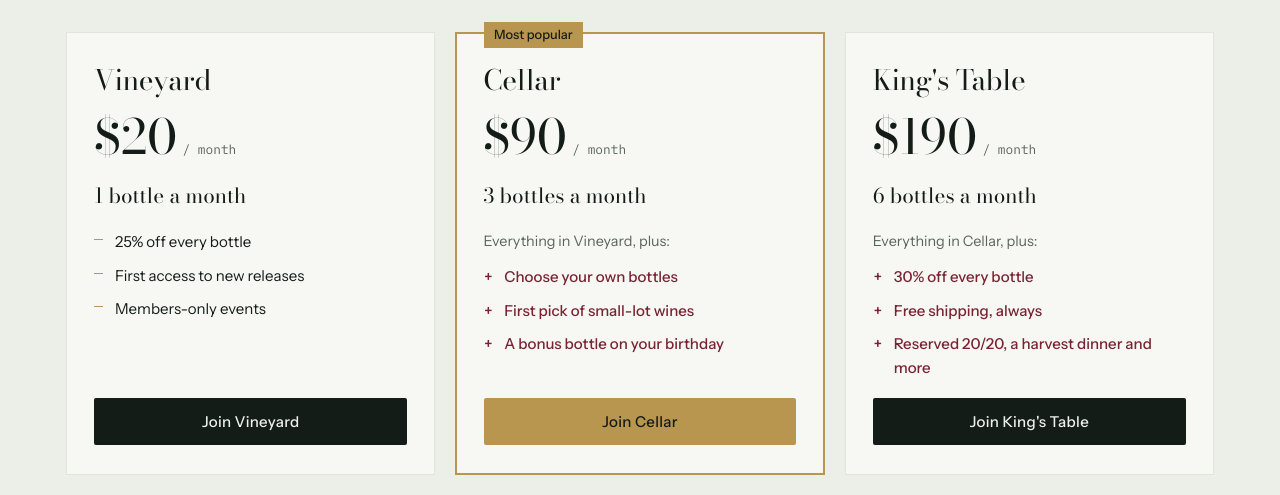
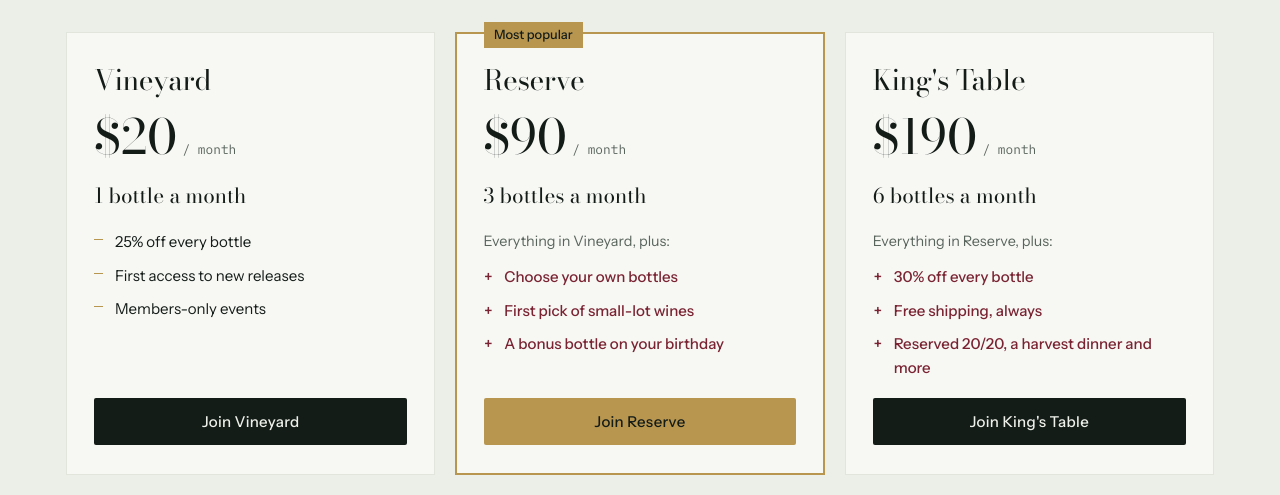
Before and after one commit to biggie169/ksv, a plain HTML site: page public/index.html in a window 1280 px wide. Shown: the part 1024-1519 px from the top of the page. Drawn offline with nearby package versions, Linux system fonts and the light colour scheme.

Commit message:
Rename middle club level to Reserve
Co-Authored-By: Claude Opus 5.5 <noreply@anthropic.com>
Claude-Session: https://claude.ai/code/session_01Ft9Xw3XfcpMXSndM1CTJUX

```diff
--- a/public/index.html
+++ b/public/index.html
@@ -714,11 +714,11 @@ const BASE=["25% off every bottle","First access to new releases","Members-only
 const TIERS=[
  {key:"vineyard",name:"Vineyard",fee:20,flag:"",incl:"1 bottle a month",
   items:BASE.map(x=>[x,0])},
- {key:"cellar",name:"Cellar",fee:90,flag:"Most popular",incl:"3 bottles a month",
+ {key:"cellar",name:"Reserve",fee:90,flag:"Most popular",incl:"3 bottles a month",
   plus:"Everything in Vineyard, plus:",
   items:[["Choose your own bottles",1],["First pick of small-lot wines",1],["A bonus bottle on your birthday",1]]},
  {key:"kings",name:"King's Table",fee:190,flag:"",incl:"6 bottles a month",
-  plus:"Everything in Cellar, plus:",
+  plus:"Everything in Reserve, plus:",
   items:[["30% off every bottle",1],["Free shipping, always",1],["Reserved 20/20, a harvest dinner and more",1]]},
 ];
 const STATES=["AK","AZ","CO","DC","FL","GA","HI","IA","ID","IL","IN","KS","KY","LA","MA","MD","MN","MO","NC","ND","NE","NH","NM","NV","NY","OH","OK","OR","PA","SC","TN","TX","VT","WA","WI","WV","WY"];
@@ -733,7 +733,7 @@ function tierHTML(t){return `<article class="tier${t.flag?" feature":""}">${t.fl
   <ul>${t.items.map(([i,a])=>`<li${a?' class="add"':""}>${i}</li>`).join("")}</ul>
   <a class="btn ${t.flag?"btn-gold":"btn-ink"}" href="#club" data-join="${t.key}">Join ${t.name}</a></article>`}
 $$("[data-tiers]").forEach(el=>{el.innerHTML=TIERS.map(tierHTML).join("");
-  el.insertAdjacentHTML("afterend",`<div class="tier-nav"><div class="tier-dots">${TIERS.map((t,i)=>`<button type="button" aria-label="Show ${t.name}" data-i="${i}"></button>`).join("")}</div></div><a class="btn btn-gold tier-cta" href="#club" data-join="cellar">Join Cellar, our most popular</a>`);
+  el.insertAdjacentHTML("afterend",`<div class="tier-nav"><div class="tier-dots">${TIERS.map((t,i)=>`<button type="button" aria-label="Show ${t.name}" data-i="${i}"></button>`).join("")}</div></div><a class="btn btn-gold tier-cta" href="#club" data-join="cellar">Join Reserve, our most popular</a>`);
   const dots=[...el.nextElementSibling.querySelectorAll("button")];
   const upd=()=>{const mid=el.scrollLeft+el.clientWidth/2;let k=0,best=1e9;[...el.children].forEach((c,i)=>{const d=Math.abs(c.offsetLeft+c.offsetWidth/2-mid);if(d<best){best=d;k=i}});dots.forEach((d,i)=>d.classList.toggle("on",i===k))};
   el.addEventListener("scroll",upd,{passive:true});
```
